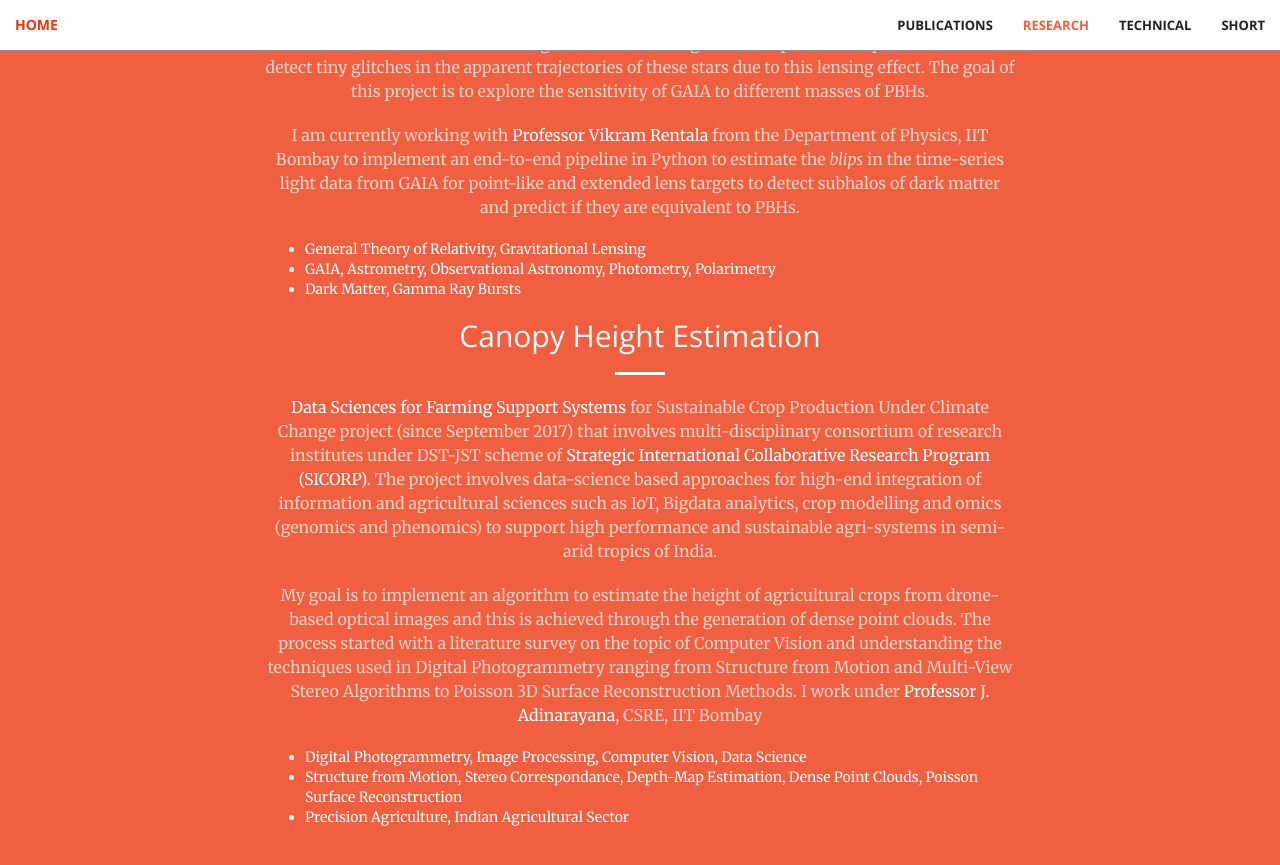
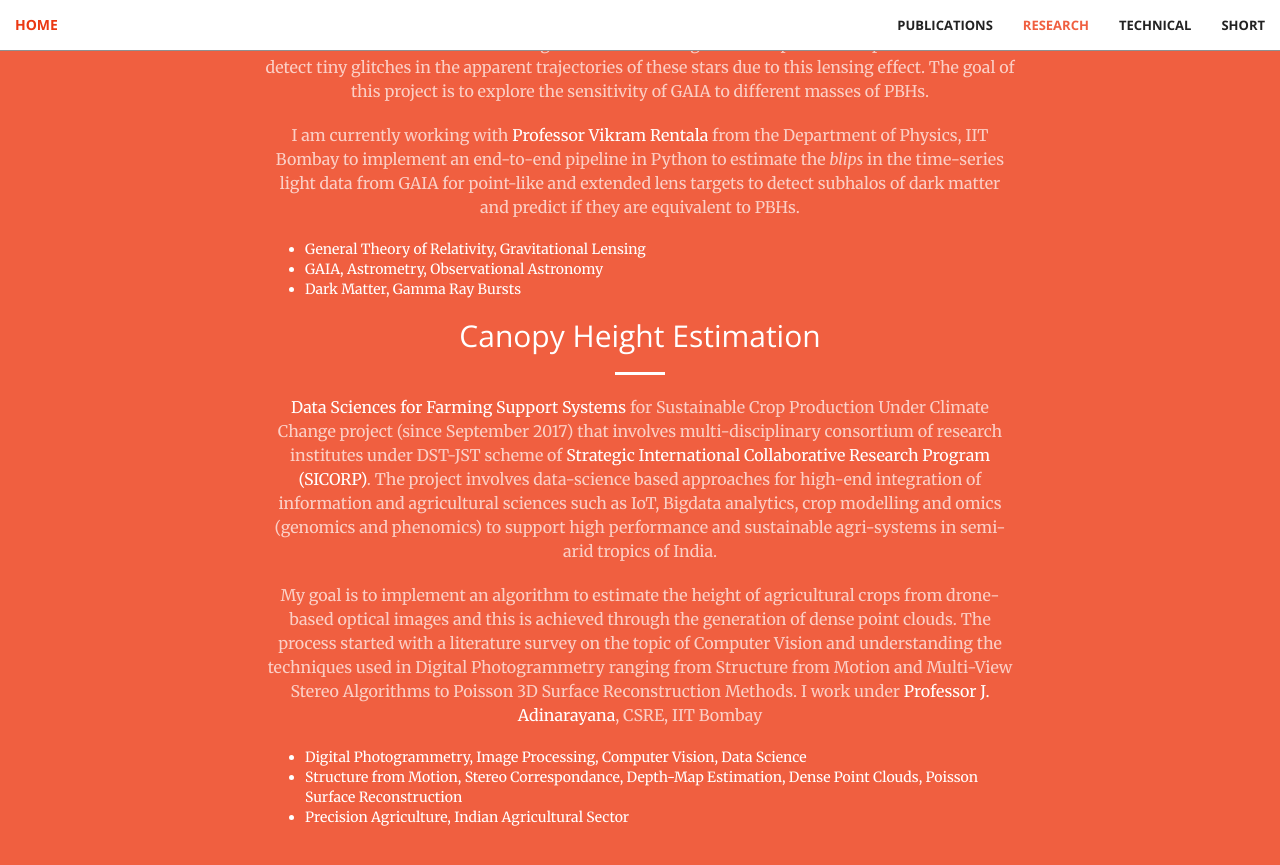
Before and after one commit to aravindbharathi/aravindbharathi.github.io, a Jekyll site: the page projects/index.html, which Jekyll copies as it is, in a window 1280 px wide and 900 px high, scrolled down 1449 px. Shown: the top 865 px of the window. Built offline with Jekyll 4.4.1, drawn with Linux system fonts in a browser that asks for light colours.

Commit message:
Update index.html

```diff
--- a/projects/index.html
+++ b/projects/index.html
@@ -190,7 +190,7 @@
                       for point-like and extended lens targets to detect subhalos of dark matter and predict if they are equivalent to PBHs.
                       <ul align = "left">
                         <li>General Theory of Relativity, Gravitational Lensing</li>
-                        <li>GAIA, Astrometry, Observational Astronomy, Photometry, Polarimetry</li>
+                        <li>GAIA, Astrometry, Observational Astronomy<!--, Photometry, Polarimetry--></li>
                         <li>Dark Matter, Gamma Ray Bursts</li>
                       </ul>
                     </p>
```
